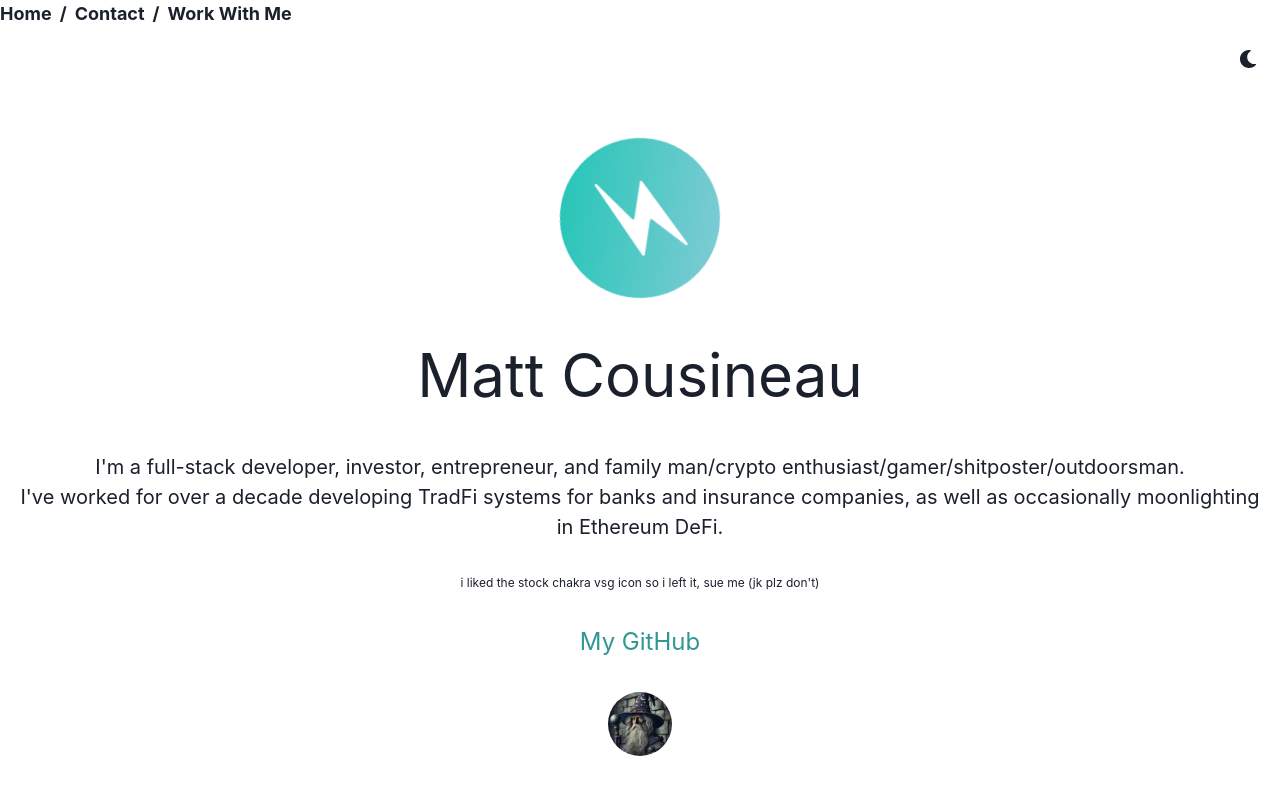
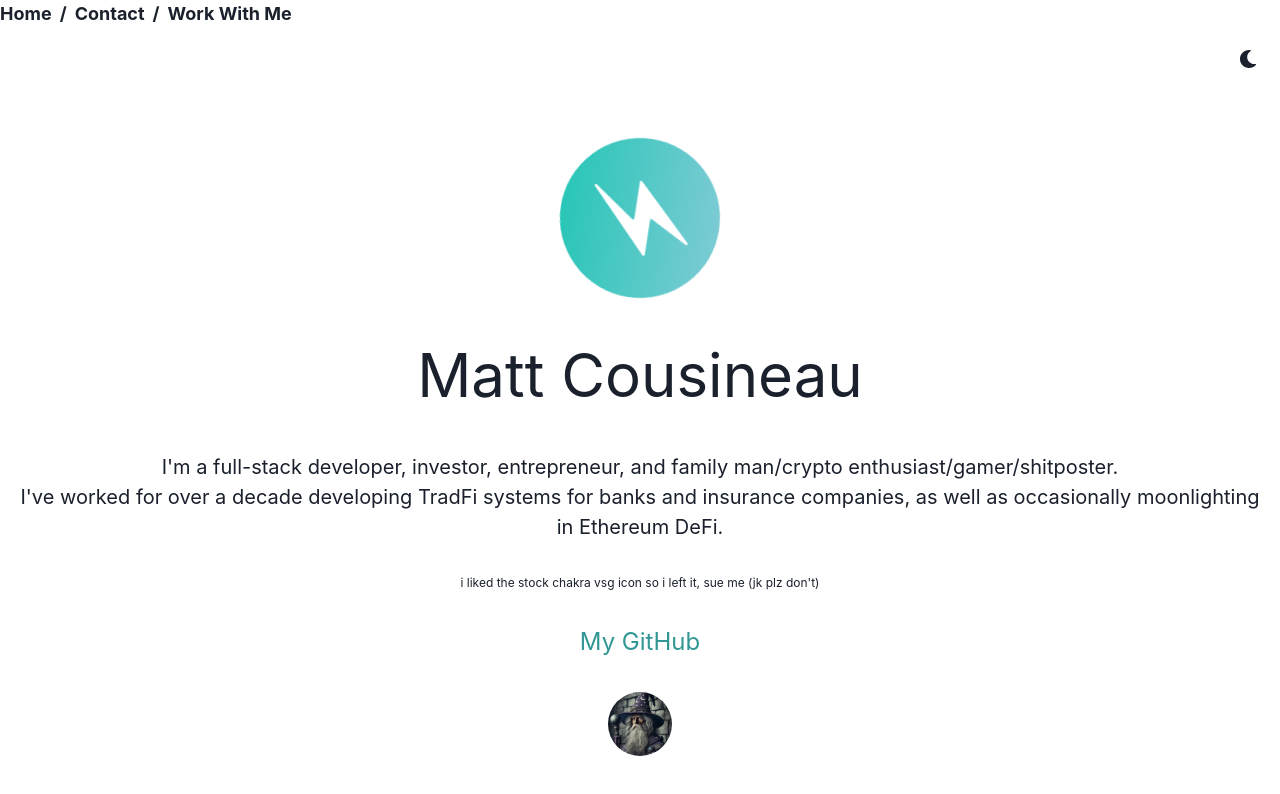
Before and after one commit to moonwizard69/cousineau-site, a React (Create React App) app: page / in a window 1280 px wide. Shown: the top 794 px of the page. Built offline with nearby package versions, Linux system fonts and the light colour scheme.

Commit message:
Removing extraneous string

```diff
--- a/src/App.js
+++ b/src/App.js
@@ -39,7 +39,7 @@ function App() {
             <Text fontSize='6xl'>Matt Cousineau</Text>
 
             <Text>
-              I'm a full-stack developer, investor, entrepreneur, and family man/crypto enthusiast/gamer/shitposter/outdoorsman.
+              I'm a full-stack developer, investor, entrepreneur, and family man/crypto enthusiast/gamer/shitposter.
               <br />
               I've worked for over a decade developing TradFi systems for banks and insurance companies, as well as occasionally moonlighting in Ethereum DeFi.
               <br />
```
